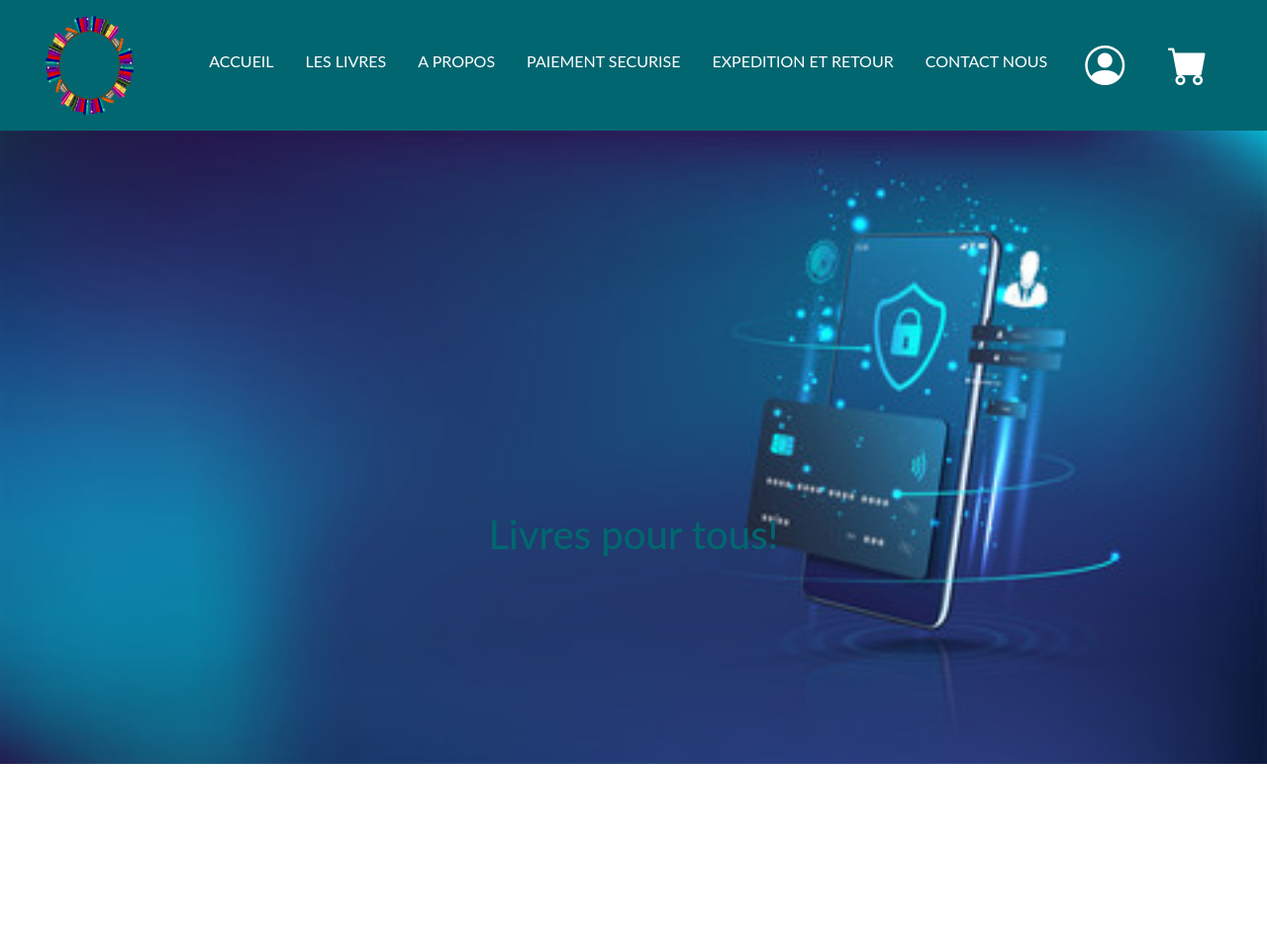
After one commit to francolombiano/e_commerce_books, a PHP site: page /payment.php in a window 1280 px wide. The commit adds this page. Shown: the whole page at 99% size. Run offline with PHP 8.4, Linux system fonts and the light colour scheme.

Commit message:
enlevé le header de l'index pour le mettre dans la page header et comencement de page paiment

```diff
--- a/assets/style/style.css
+++ b/assets/style/style.css
@@ -18,6 +18,7 @@
 img {
   width: 100%;
 }
+
 /* Image de fond */
 .affiche {
   background-image: url(../img/bg_navigation.jpg);
@@ -27,20 +28,30 @@ img {
   height: 80vh;
 }
 
+.payment {
+  background-image: url(../img/payment1.jpg);
+  background-size: cover;
+  background-position: center;
+  background-repeat: no-repeat;
+  height: 80vh;
+}
+
 /* Div contenant les livres */
-.livres{
+.livres {
   width: 80%;
   margin: 0 auto;
   background-color: var(--gray);
 }
 
 /* balises */
-h1, h3, a {
+h1,
+h3,
+a {
   font-family: lato;
 }
 
 /* phrase d'introduction */
-.phrase{
+.phrase {
   color: var(--verte);
 }
 
@@ -56,11 +67,12 @@ h1, h3, a {
 }
 
 #dropdownMenu {
-  display: none;  /*L'élément ne s'affiche pas sur la page*/
+  display: none;
+  /*L'élément ne s'affiche pas sur la page*/
   position: absolute;
   background-color: var(--verte-blue);
   min-width: 160px;
-  box-shadow: 0px 8px 16px 0px rgba(0,0,0,0.2);
+  box-shadow: 0px 8px 16px 0px rgba(0, 0, 0, 0.2);
   z-index: 1;
 }
 
@@ -74,6 +86,7 @@ h1, h3, a {
 #dropdownMenu .choice:hover {
   background-color: var(--jaune);
 }
+
 /*
 .login:hover{
   background-color: var(--jaune);
@@ -85,18 +98,22 @@ h1, h3, a {
   padding-top: 10%;
   padding-left: 15px;
 }
+
 /* Logo footer */
 .logo-retrait {
   padding-left: 5%;
 }
+
 /* Reseaux sociaux footer */
 .reseaux {
   padding-left: 5%;
 }
+
 /* Font footer */
 .final {
   background-color: var(--verte);
 }
+
 /* Padding donees footer */
 .donees {
   padding-left: 15%;
@@ -115,58 +132,64 @@ h1, h3, a {
   justify-content: end;
 }
 
-.input-search{
+.input-search {
   position: relative;
   background: transparent;
   padding: 10px;
 }
-.input-search[type="search"]::placeholder{
+
+.input-search[type="search"]::placeholder {
   color: white;
 }
 
-.search-icon{
+.search-icon {
   position: absolute;
   background-color: transparent;
   font-size: x-large;
 }
 
-.formV{
+.formV {
   background-color: var(--verte);
 }
-.bg-promo{
+
+.bg-promo {
 
   background-color: rgb(214, 210, 210) !important;
 }
-.small-img1{
+
+.small-img1 {
   display: flex;
   flex-direction: column;
   align-items: center;
   margin: 10px;
 
 }
-.small-img2{
+
+.small-img2 {
   display: flex;
   flex-direction: column;
   align-items: center;
   margin: 10px;
 }
 
-.small-img1 img{
-  height: 50%;
-  width: 100%;
-  padding: 10px;
-}
-.small-img2 img{
+.small-img1 img {
   height: 50%;
   width: 100%;
   padding: 10px;
 }
 
-.promo1{
+.small-img2 img {
+  height: 50%;
+  width: 100%;
+  padding: 10px;
+}
+
+.promo1 {
   margin: 10px;
   background-color: rgb(255, 255, 255);
 }
-.promo2{
+
+.promo2 {
   margin: 10px;
   background-color: rgb(255, 255, 255);
 }
--- a/inc/header.inc.php
+++ b/inc/header.inc.php
@@ -9,8 +9,7 @@
     <link rel="preconnect" href="https://fonts.gstatic.com" crossorigin>
     <link href="https://fonts.googleapis.com/css2?family=Roboto+Slab:wght@100..900&display=swap" rel="stylesheet">
     <!-- link for Bootstrap -->
-    <link href="https://cdn.jsdelivr.net/npm/bootstrap@5.3.3/dist/css/bootstrap.min.css" rel="stylesheet"
-        integrity="sha384-QWTKZyjpPEjISv5WaRU9OFeRpok6YctnYmDr5pNlyT2bRjXh0JMhjY6hW+ALEwIH" crossorigin="anonymous">
+    <link href="https://cdn.jsdelivr.net/npm/bootstrap@5.3.3/dist/css/bootstrap.min.css" rel="stylesheet" integrity="sha384-QWTKZyjpPEjISv5WaRU9OFeRpok6YctnYmDr5pNlyT2bRjXh0JMhjY6hW+ALEwIH" crossorigin="anonymous">
     <!-- link for Bootstrap icons-->
     <link rel="stylesheet" href="https://cdn.jsdelivr.net/npm/bootstrap-icons/font/bootstrap-icons.css">
     <!-- Link for CSS -->
@@ -30,7 +29,7 @@
                     <!-- Menu Navigation -->
                     <ul class="navbar-nav col-sm-12 d-flex col-md-10 mx-auto">
                         <li class="nav-item p-2">
-                            <a class="nav-link text-white" href="#">ACCUEIL</a>
+                            <a class="nav-link text-white" href="index.php">ACCUEIL</a>
                         </li>
                         <li class="nav-item p-2">
                             <a class="nav-link text-white" href="#">LES LIVRES</a>
@@ -39,13 +38,13 @@
                             <a class="nav-link text-white" href="#">A PROPOS</a>
                         </li>
                         <li class="nav-item p-2">
-                            <a class="nav-link text-white" href="#">PAIEMENT SECURISE</a>
+                            <a class="nav-link text-white" href="payment.php">PAIEMENT SECURISE</a>
                         </li>
                         <li class="nav-item p-2">
                             <a class="nav-link text-white" href="#">EXPEDITION ET RETOUR</a>
                         </li>
                         <li class="nav-item p-2">
-                            <a class="nav-link text-white" href="#">CONTACT NOUS</a>
+                            <a class="nav-link text-white" href="./contactez_nous.php">CONTACT NOUS</a>
                         </li>
 
                         <!-- Login -->
--- /dev/null
+++ b/payment.php
@@ -0,0 +1,17 @@
+<?php
+// $films = array();
+
+$title = "payment";
+require_once "inc/header.inc.php";
+
+?>
+
+<main>
+    <!--image de fond  -->
+    <div class="payment">
+        <div class="site-name text-center col-sm-12 col-md-12">
+            <h1>Livres pour tous!</h1>
+        </div>
+    </div>
+
+</main>
```
Also changed, not shown: index.php (+6 -74 lines), assets/img/payment1.jpg (added), assets/img/paymentTel.jpeg (added). Lines whose indentation alone changed are shown as unchanged.
